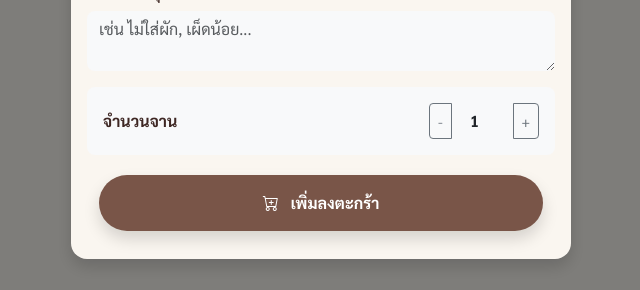
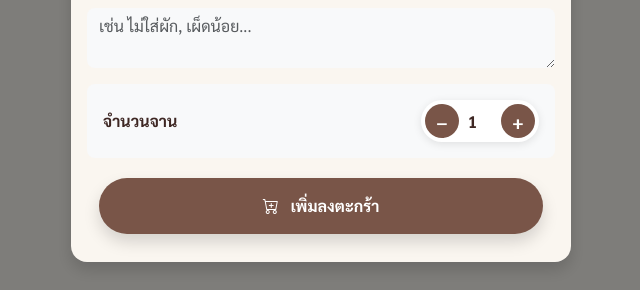
Before and after one commit to natthakornjehram-jpg/restaurant-order-system, a PHP site: page /qr_table/menu_dinein.php in a window 1280 px wide, after a click that opens the changed part. Shown: the part 510-800 px from the top of the page, without its empty margins (319-959 px from the left). Run offline with PHP 8.4, Linux system fonts and the light colour scheme; data comes from the database, SQL or seed files in the repository; data that the repository does not hold is empty; some libraries are stand-ins or nearby versions.

Commit message:
Restyle the quantity stepper in the add-to-cart modal
The −/quantity/+ control used plain Bootstrap input-group + outline-
secondary buttons, which rendered as flat grey squares that looked out
of place next to the rest of the cafe-themed UI.

Replace it with a single rounded pill (.qty-stepper) containing two
circular cafe-brown buttons and a borderless number in between, with a
subtle shadow instead of a hard border. Kept the same stepUp()/stepDown()
onclick wiring - only the classes/markup changed, not the behavior.

Also fixed menu-dinein.css's <link> tags (4 of them) to include the same
?v=<?= time() ?> cache-busting already used elsewhere in the codebase -
found this while testing because the browser was serving a stale cached
copy of the stylesheet and the new styling wasn't showing up at all.

Verified via computed style (background-color resolved to the cafe-brown
value) and a screenshot showing the new pill-shaped stepper.

Co-Authored-By: Claude Sonnet 5 <noreply@anthropic.com>

```diff
--- a/assets/css/menu-dinein.css
+++ b/assets/css/menu-dinein.css
@@ -82,3 +82,23 @@ body {
 }
 .order-type-card.dine-in { background: linear-gradient(160deg, #c98a3e, #a3661a); }
 .order-type-card.takeaway { background: linear-gradient(160deg, #4caf7d, #2e7d55); }
+
+/* ปุ่มเพิ่ม/ลดจำนวนจานในโมดัลเลือกเมนู - ทำเป็นแคปซูลเดียวกัน ปุ่มกลมสีน้ำตาลคาเฟ่ แทนกล่องสี่เหลี่ยมเทาแบบ Bootstrap เดิม */
+.qty-stepper {
+    display: inline-flex; align-items: center; gap: 2px;
+    background: #fff; border-radius: 999px; padding: 4px;
+    box-shadow: 0 2px 8px rgba(0,0,0,0.1);
+}
+.qty-stepper .qty-btn {
+    width: 34px; height: 34px; border-radius: 50%; border: none; flex-shrink: 0;
+    background: var(--cafe-brown); color: #fff; font-size: 1.15rem; font-weight: 700; line-height: 1;
+    display: flex; align-items: center; justify-content: center;
+    transition: transform 0.12s ease, opacity 0.15s ease;
+}
+.qty-stepper .qty-btn:active { transform: scale(0.88); }
+.qty-stepper .qty-btn:disabled { opacity: 0.35; }
+.qty-stepper .qty-input {
+    width: 38px; text-align: center; border: none; background: transparent;
+    font-weight: 700; font-size: 1.05rem; color: var(--cafe-dark); padding: 0;
+}
+.qty-stepper .qty-input:focus { outline: none; }
--- a/qr_table/menu_dinein.php
+++ b/qr_table/menu_dinein.php
@@ -110,7 +110,7 @@ if (!isset($_SESSION['table_id']) && !isset($_SESSION['order_type']) && $store['
     && (empty($store['is_takeaway_open']) || $queue_is_full)) {
     include '../includes/header_dinein.php';
     ?>
-    <link rel="stylesheet" href="<?= BASE_URL ?>assets/css/menu-dinein.css">
+    <link rel="stylesheet" href="<?= BASE_URL ?>assets/css/menu-dinein.css?v=<?= time() ?>">
     <div class="container py-5 text-center" style="max-width: 460px;">
         <?php if ($queue_is_full): ?>
         <div class="alert alert-warning text-center rounded-4 shadow-sm border-0 py-5">
@@ -134,7 +134,7 @@ if (isset($_SESSION['table_id']) && !isset($_SESSION['order_type']) && $store['i
     && ((empty($store['is_dinein_open']) && empty($store['is_takeaway_open'])) || $queue_is_full)) {
     include '../includes/header_dinein.php';
     ?>
-    <link rel="stylesheet" href="<?= BASE_URL ?>assets/css/menu-dinein.css">
+    <link rel="stylesheet" href="<?= BASE_URL ?>assets/css/menu-dinein.css?v=<?= time() ?>">
     <div class="container py-5 text-center" style="max-width: 460px;">
         <?php if ($queue_is_full): ?>
         <div class="alert alert-warning text-center rounded-4 shadow-sm border-0 py-5">
@@ -158,7 +158,7 @@ if (!isset($_SESSION['order_type'])) {
     $table_no_for_choice = $_SESSION['table_number'] ?? '';
     include '../includes/header_dinein.php';
     ?>
-    <link rel="stylesheet" href="<?= BASE_URL ?>assets/css/menu-dinein.css">
+    <link rel="stylesheet" href="<?= BASE_URL ?>assets/css/menu-dinein.css?v=<?= time() ?>">
     <div class="container py-5 text-center" style="max-width: 460px;">
         <div class="choice-icon-circle mx-auto mb-3">
             <?php if (!empty($store['logo_url']) && $store['logo_url'] !== 'default_logo.png'): ?>
@@ -283,7 +283,7 @@ include '../includes/header_dinein.php';
 include '../includes/nav_dinein.php';
 ?>
 
-<link rel="stylesheet" href="<?= BASE_URL ?>assets/css/menu-dinein.css">
+<link rel="stylesheet" href="<?= BASE_URL ?>assets/css/menu-dinein.css?v=<?= time() ?>">
 
 <div class="container py-4">
     <?php if($store['is_shop_open'] == 0): ?>
@@ -419,10 +419,10 @@ include '../includes/nav_dinein.php';
 
                             <div class="d-flex align-items-center justify-content-between mt-3 bg-light p-3 rounded-3">
                                 <span class="fw-bold">จำนวนจาน</span>
-                                <div class="input-group" style="width: 110px;">
-                                    <button class="btn btn-outline-secondary btn-sm" type="button" onclick="this.nextElementSibling.stepDown()">-</button>
-                                    <input type="number" name="quantity" class="form-control text-center fw-bold bg-transparent border-0" value="1" min="1" max="20" readonly>
-                                    <button class="btn btn-outline-secondary btn-sm" type="button" onclick="this.previousElementSibling.stepUp()">+</button>
+                                <div class="qty-stepper">
+                                    <button class="qty-btn" type="button" onclick="this.nextElementSibling.stepDown()">&minus;</button>
+                                    <input type="number" name="quantity" class="qty-input" value="1" min="1" max="20" readonly>
+                                    <button class="qty-btn" type="button" onclick="this.previousElementSibling.stepUp()">+</button>
                                 </div>
                             </div>
                         </div>
```
